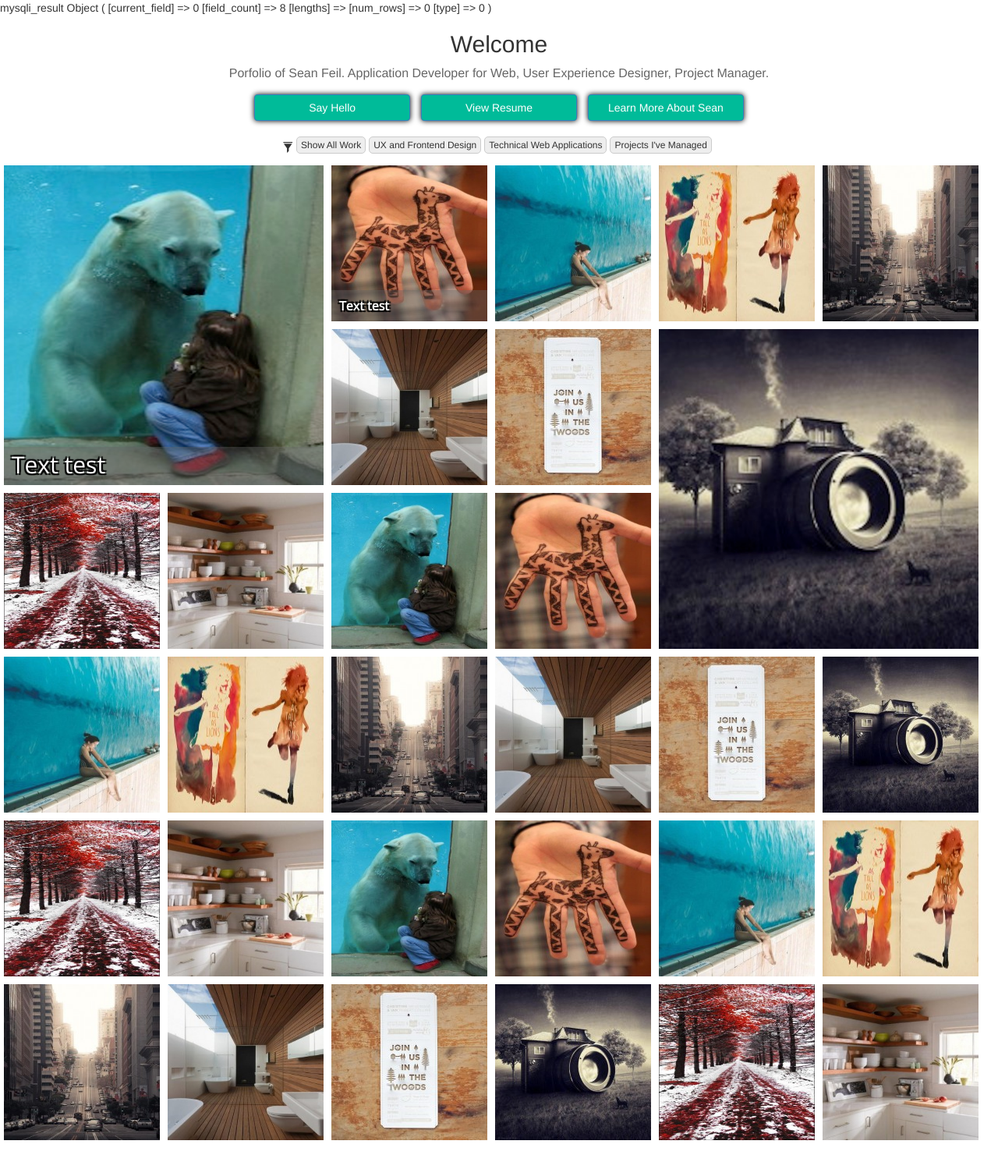
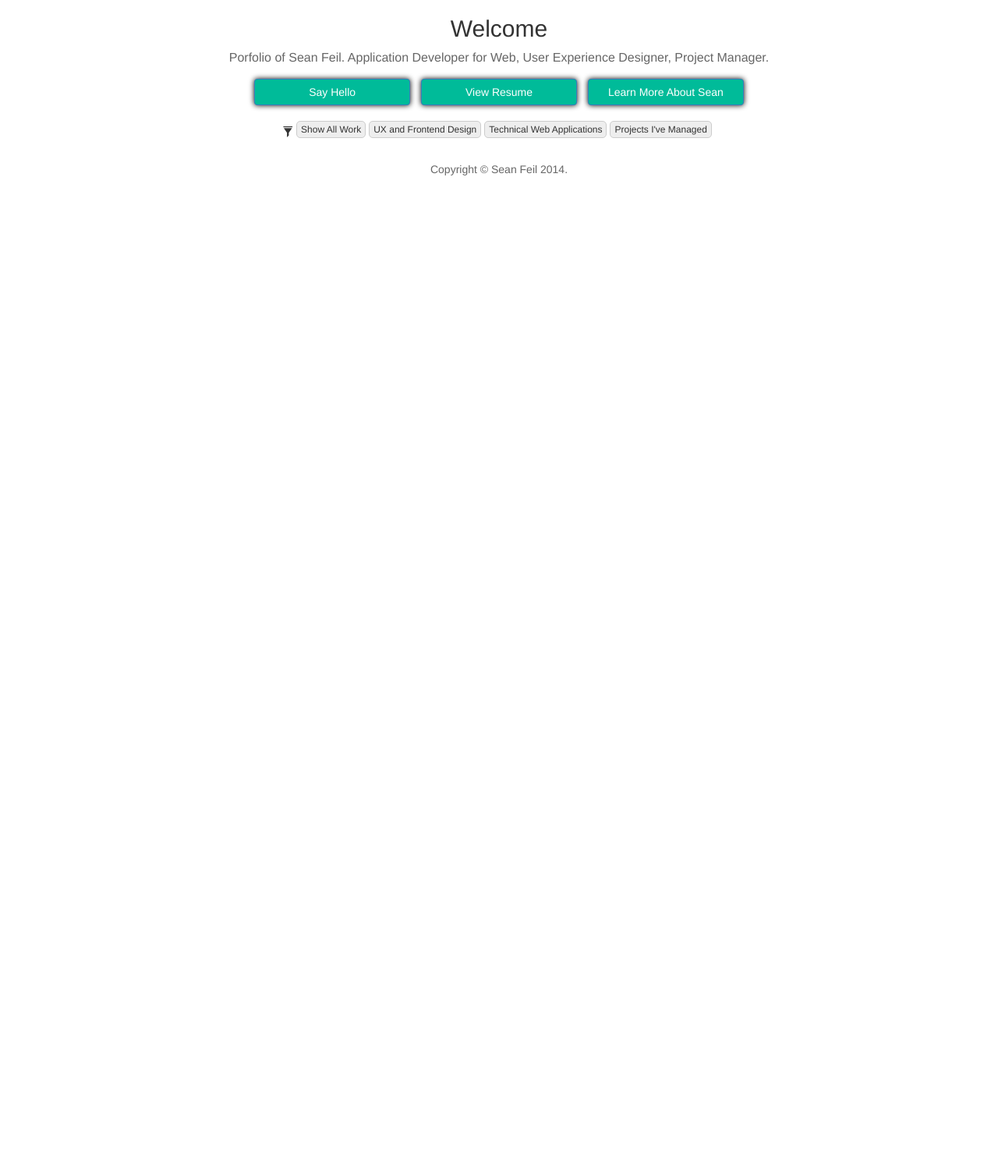
Before and after one commit to resorath/seanmock4, a PHP site: page / in a window 1280 px wide. Shown: the top 1490 px of the page at 78% size. After the commit the page ends 225 px from the top, so only its background shows below. Run offline with PHP 8.4, Linux system fonts and the light colour scheme; data that the repository does not hold is empty; style sheets or scripts are compiled from the project's sources.

Commit message:
Removed debug statements and static template data

```diff
--- a/index.php
+++ b/index.php
@@ -3,8 +3,6 @@
   $db = new portfolioExpert();
 
   $entries = $db->getAllEntries();
-
-  print_r($entries);
 
 ?><!DOCTYPE html>
 <html>
@@ -65,7 +63,7 @@
             <span><h2><?=$entry['name'] ?></h2></span>
           </div>
 
-        <?php endwhile ?>
+        <?php endwhile ?><!--
           <div class="imagegridelement ux featured" id="project1"><img src="sample-images/image_1_big.jpg" id="featured">
             <span><h2>Text test</h2></span>
           </div>
@@ -100,7 +98,7 @@
           <div class="imagegridelement standard" id="project2"><img src="sample-images/image_7.jpg" id="standard"></div>
           <div class="imagegridelement standard" id="project2"><img src="sample-images/image_8.jpg" id="standard"></div>
           <div class="imagegridelement standard" id="project2"><img src="sample-images/image_9.jpg" id="standard"></div>
-          <div class="imagegridelement standard" id="project2"><img src="sample-images/image_10.jpg" id="standard"></div>
+          <div class="imagegridelement standard" id="project2"><img src="sample-images/image_10.jpg" id="standard"></div>-->
 
       </div>
 
```
